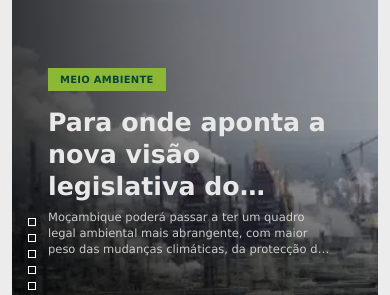
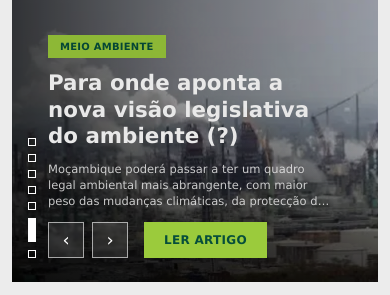
Before and after one commit to SilvaChamo/Revistaterra, a Next.js app: page / in a window 390 px wide. Shown: the part 209-504 px from the top of the page. Built offline with nearby package versions, Linux system fonts and the light colour scheme; no server answers; the database is empty.

Commit message:
Corrige o build do Vercel e padroniza as margens do slide mobile
Sem fonte do Google no Wordmark (o Turbopack não a resolvia no Vercel) e margens do slide mobile em 12px.

```diff
--- a/src/components/Terra/HeroSlider.tsx
+++ b/src/components/Terra/HeroSlider.tsx
@@ -20,7 +20,7 @@ export default function HeroSlider({ items }: { items: HeroItem[] }) {
   }, [i, paused, n]);
 
   return (
-    <div className="relative h-[390px] overflow-hidden bg-black sm:h-[380px] lg:h-[430px]" style={{ containerType: 'size' }} onMouseEnter={() => setPaused(true)} onMouseLeave={() => setPaused(false)}>
+    <div className="relative h-[310px] overflow-hidden bg-black sm:h-[380px] lg:h-[430px]" style={{ containerType: 'size' }} onMouseEnter={() => setPaused(true)} onMouseLeave={() => setPaused(false)}>
       {items.map((it, k) => (
         <a
           key={it.title}
@@ -32,10 +32,10 @@ export default function HeroSlider({ items }: { items: HeroItem[] }) {
           {it.image && <img src={it.image} alt="" decoding="async" loading={k === 0 ? 'eager' : 'lazy'} className="h-full w-full object-cover" />}
           <div className="absolute inset-0 bg-gradient-to-r from-black/70 via-black/35 to-black/10" />
           <div className="absolute inset-0 bg-gradient-to-t from-black/70 via-transparent to-transparent" />
-          <div className="absolute inset-x-0 bottom-[104px] pl-9 pr-5 sm:bottom-[92px] sm:px-14">
+          <div className="absolute inset-x-0 bottom-[72px] pl-9 pr-5 sm:bottom-[92px] sm:px-14">
             <span className="inline-block whitespace-nowrap px-3 py-1 text-[10px] font-bold uppercase tracking-wide" style={{ background: LIME, color: DARK }}>{it.category}</span>
-            <h2 className="mt-4 max-w-[92%] max-sm:line-clamp-3 font-extrabold leading-tight text-white sm:max-w-[78%]" style={{ fontSize: 'clamp(19px, 6.9cqmin, 32px)' }}>{it.title}</h2>
-            {it.excerpt && <p className="mt-2 max-w-[92%] line-clamp-3 leading-snug text-white/85 sm:line-clamp-none sm:max-w-[70%]" style={{ fontSize: 'clamp(11.5px, 3.1cqmin, 14px)' }}>{it.excerpt}</p>}
+            <h2 className="mt-3 max-w-[92%] max-sm:line-clamp-3 font-extrabold leading-tight text-white sm:max-w-[78%]" style={{ fontSize: 'clamp(19px, 6.9cqmin, 32px)' }}>{it.title}</h2>
+            {it.excerpt && <p className="mt-3 max-w-[92%] line-clamp-3 leading-snug text-white/85 sm:line-clamp-none sm:max-w-[70%]" style={{ fontSize: 'clamp(11.5px, 3.1cqmin, 14px)' }}>{it.excerpt}</p>}
           </div>
         </a>
       ))}
--- a/src/components/Terra/Wordmark.tsx
+++ b/src/components/Terra/Wordmark.tsx
@@ -1,13 +1,10 @@
 import Link from 'next/link';
-import { Inter } from 'next/font/google';
 import { DARK } from '@/lib/terra';
-
-const nameFont = Inter({ subsets: ['latin'], weight: ['200', '800'], display: 'swap' });
 
 /** Nome em letras: "Revista" extra-negrito + "Terra" extra-light, mesmo tamanho, sem espaço, com o slogan encostado por baixo. */
 export default function Wordmark({ align = 'left' }: { align?: 'left' | 'center' }) {
   return (
-    <Link href="/" className={`${nameFont.className} block leading-none ${align === 'center' ? 'mx-auto text-center' : 'text-left'}`} aria-label="Revista Terra — A Voz do Agro e Ambiente">
+    <Link href="/" className={`block leading-none ${align === 'center' ? 'mx-auto text-center' : 'text-left'}`} aria-label="Revista Terra — A Voz do Agro e Ambiente">
       <span className="block whitespace-nowrap text-[26px] tracking-tight sm:text-[34px]" style={{ color: DARK }}>
         <span className="font-extrabold">Revista</span><span className="font-extralight">Terra</span>
       </span>
```
